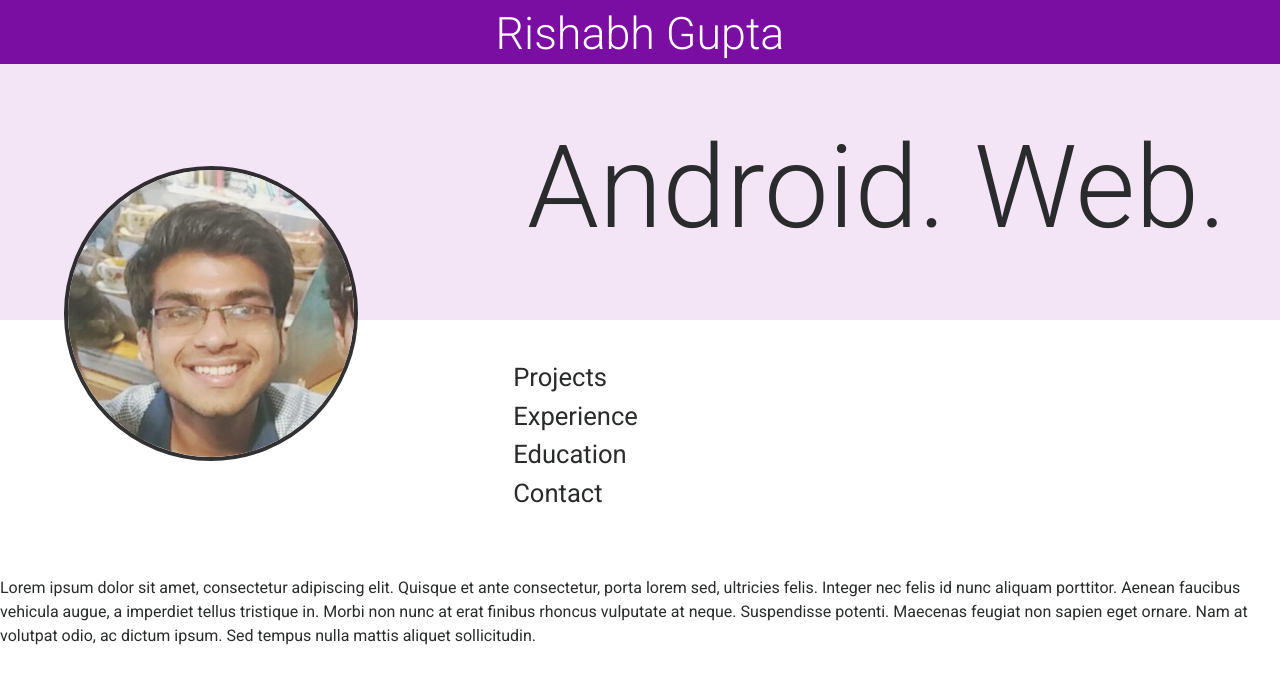
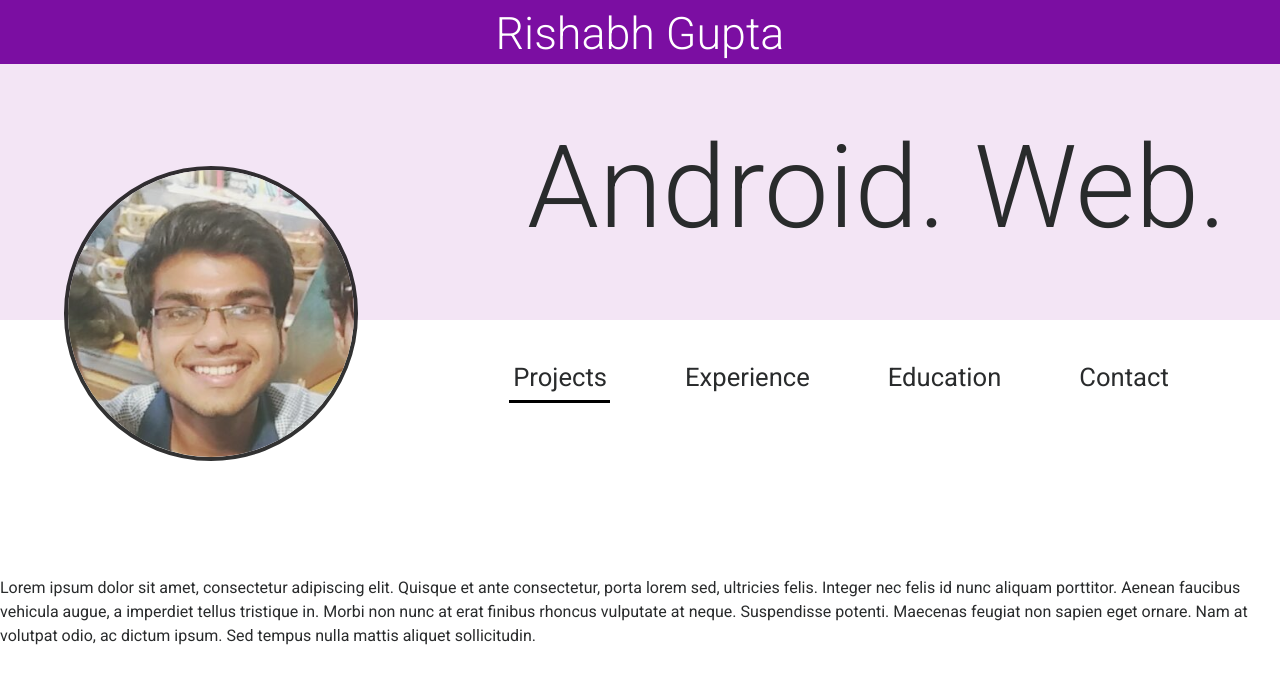
Before and after one commit to zeerorg/zeerorg.github.io, a Jekyll site: the page built from index.html, in a window 1280 px wide and 900 px high. Shown: the top 684 px of the window. Built offline with Jekyll 4.4.1, drawn with Linux system fonts in a browser that asks for light colours; nearby versions of some CDN libraries; a script that is not in the unit is left out; the repository's description, which GitHub fills in, is left out.

Commit message:
Added border underline

```diff
--- a/css/main.css
+++ b/css/main.css
@@ -87,41 +87,44 @@ body {
     font-size: 2vw;
     border-bottom: 0px;
     position: relative;
-   -webkit-transition: all 0.5s ease;
+   /*-webkit-transition: all 0.5s ease;
    -moz-transition: all 0.5s ease;
    -o-transition: all 0.5s ease;
    -ms-transition: all 0.5s ease;
-   transition: all 0.5s ease;
+   transition: all 0.5s ease;*/
 }
 
 .nav-elements > span:hover {
     color: #666666;
-}
-
-.nav-elements > span:after {
-    content: '';
-    position: absolute;
-    top: 100%;
-    width: 100%;
-    left: 0;
-    height: 0px;
-    border-bottom: 2px solid;
-    bottom: 2px;
-    -webkit-transform: scaleX(0);
-    -ms-transform: scaleX(0);
-    transform: scaleX(0);
-    -webkit-transition: -webkit-transform 0.2s ease-in;
-    transition: transform 0.2s ease-in;
-}
-
-.nav-elements span:hover:after {
-    -webkit-transform: scaleX(1);
-    -ms-transform: scaleX(1);
-    transform: scaleX(1);
+    cursor: pointer;
 }
 
 .slider > div {
     display: none;
+}
+
+.line {
+    display: inline;
+    position: absolute;
+    left: 0px;
+    margin-left: -0.3vw;
+    height: 3.5vw;
+    width: 100%;
+    border-bottom: 3px solid black;
+    -webkit-transform: scaleX(0.5);
+    -ms-transform: scaleX(0.5);
+    -moz-transform: scaleX(0.5);
+    -o-transform: scaleX(0.5);
+    transform: scaleX(0);
+
+    -webkit-transition: -webkit-transform 0.5s;
+    -moz-transition: -moz-transform 0.5s;
+    -o-transition: -o-transform 0.5s;
+    transition: transform 0.5s;
+}
+
+.nav-4 .line {
+    margin-left: 0px;
 }
  /* for tablets */
 @media (min-width: 575px) and (max-width: 1025px) {
@@ -149,6 +152,14 @@ body {
     .nav-elements > span {
         font-size: 3vw;
         margin: 1.8vw;
+    }
+
+    .nav-4 > .line {
+        height: 0.6vw;
+    }
+
+    .line {
+        height: 5vw;
     }
  }
 /* mobiles */
@@ -206,6 +217,18 @@ body {
 
     .remove-from-mobiles {
         display: none;
+    }
+
+    .nav-4 > .line {
+        height: 0.6vw;
+    }
+
+    .line {
+        height: 8vw;
+    }
+
+    .slider {
+        margin-top: 25vw;
     }
 }
 
--- a/index.html
+++ b/index.html
@@ -10,20 +10,27 @@ title: Rishabh Gupta
     <div class="col-sm-9">
         <p class="main-jumbo-text">Android. Web.</p>
         <div class="nav-elements">
-            <span class="nav-1 underline">Projects</span>
+            <span class="nav-1 underline">Projects
             <div class="line"></div>
-            <span class="nav-2">Experience</span>
+            </span>
+            <span class="nav-2">Experience
             <div class="line"></div>
-            <span class="nav-3">Education</span>
+            </span>
+            <span class="nav-3">Education
             <div class="line"></div>
-            <span class="nav-4">Contact</span>
+            </span>
+            <span class="nav-4">Contact
             <div class="line"></div>
+            </span>
         </div>
     </div>
 </div>
 <div class="slider">
     <div class="container-1">
         <p>Lorem ipsum dolor sit amet, consectetur adipiscing elit. Quisque et ante consectetur, porta lorem sed, ultricies felis. Integer nec felis id nunc aliquam porttitor. Aenean faucibus vehicula augue, a imperdiet tellus tristique in. Morbi non nunc at erat finibus rhoncus vulputate at neque. Suspendisse potenti. Maecenas feugiat non sapien eget ornare. Nam at volutpat odio, ac dictum ipsum. Sed tempus nulla mattis aliquet sollicitudin.</p>
+        <div class="project">
+
+        </div>
     </div>
 
     <div class="container-2">
--- a/js/main.js
+++ b/js/main.js
@@ -35,11 +35,12 @@ function cursor() {
 
 function setSlide(num) {
     console.log("setting block " + num)
-    for (var i=1; i<=4; i++) {
-        $(".container-"+i).css('display', 'none');
-        $(".nav-"+i).removeClass("underline");
-    }
+    $(".container-"+slider).css('display', 'none');
+    $(".nav-"+slider).children(".line").css('transform', 'scaleX(0)');
+
+    $(".nav-"+num).children(".line").css('transform', 'scaleX(1)');
     $(".container-"+num).css('display', 'block');
+    slider = num;
 }
 
 function main() {
```
